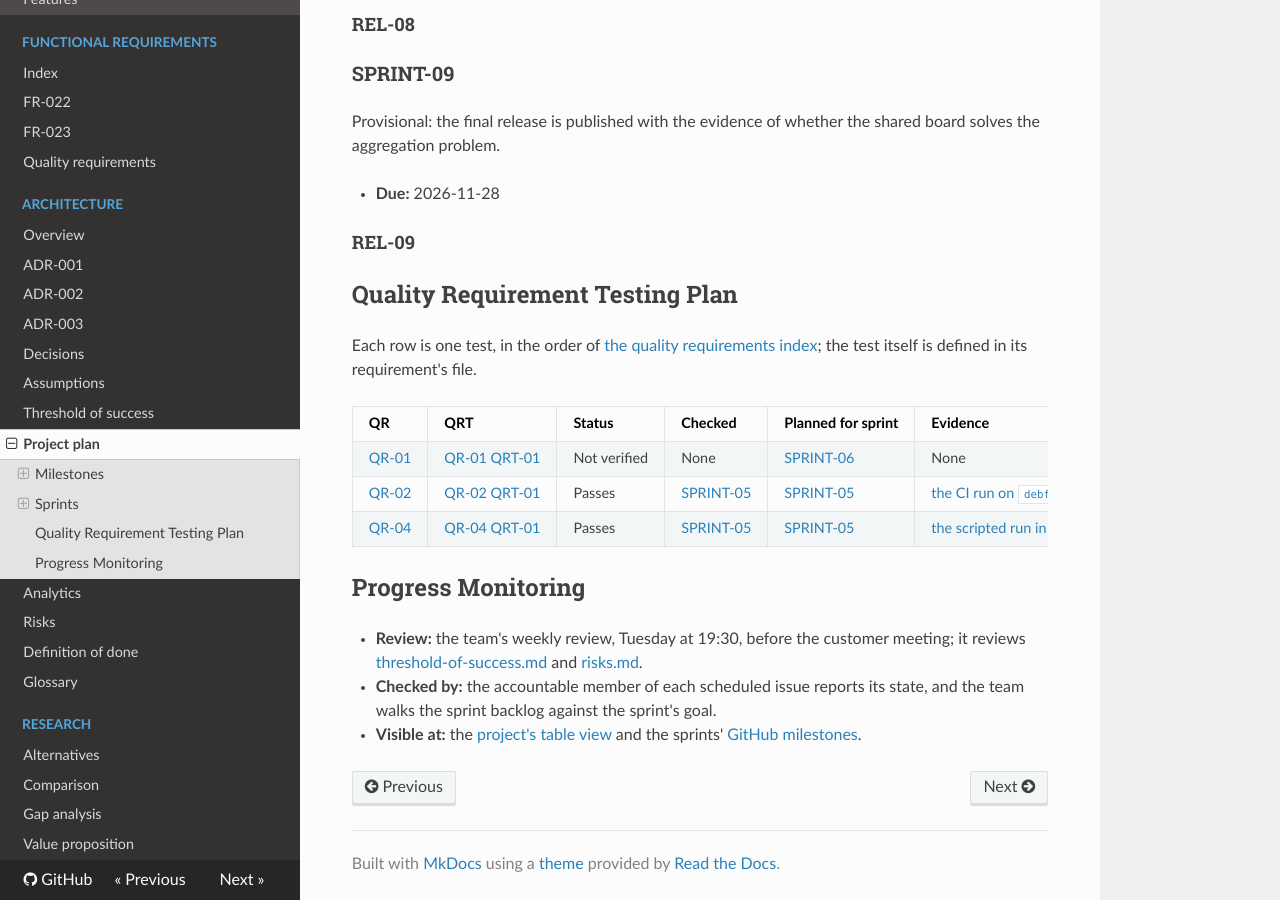
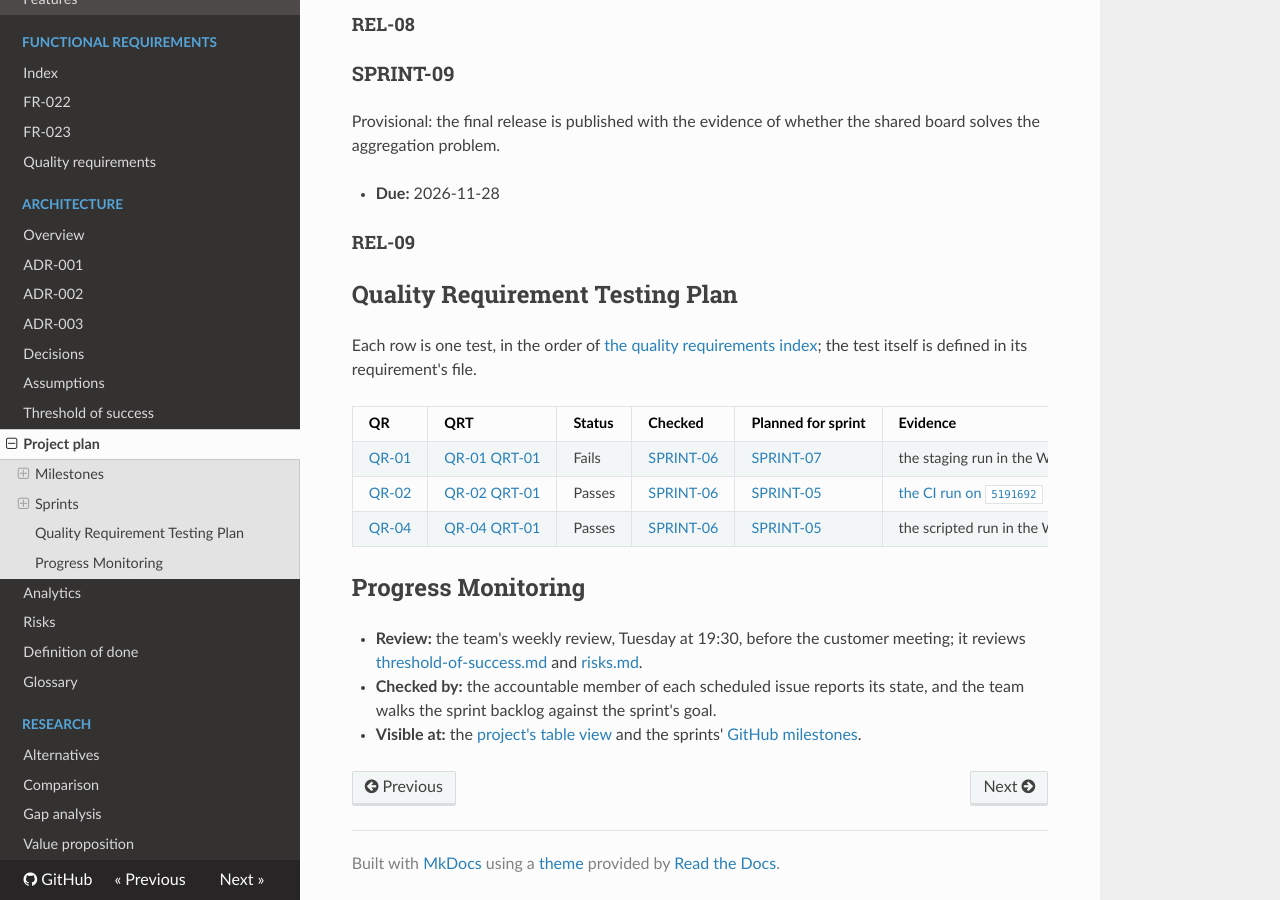
Before and after one commit to WellMadeTeam/workspace-ai-03, an MkDocs documentation site: the page built from docs/project-plan.md, in a window 1280 px wide and 900 px high, scrolled down 3461 px. Built offline with MkDocs 1.6.1, drawn with Linux system fonts in a browser that asks for light colours; nearby versions of some CDN libraries.

Commit message:
docs: add running results for the testing plan rows

```diff
--- a/docs/project-plan.md
+++ b/docs/project-plan.md
@@ -123,11 +123,11 @@ Provisional: the final release is published with the evidence of whether the sha
 
 Each row is one test, in the order of [the quality requirements index](quality-requirements/README.md); the test itself is defined in its requirement's file.
 
-| QR                                        | QRT                                                     | Status       | Checked                 | Planned for sprint      | Evidence                                                                                            |
-| ----------------------------------------- | ------------------------------------------------------- | ------------ | ----------------------- | ----------------------- | --------------------------------------------------------------------------------------------------- |
-| [QR-01](quality-requirements/qr/QR-01.md) | [QR-01 QRT-01](quality-requirements/qr/QR-01.md#qrt-01) | Not verified | None                    | [SPRINT-06](#sprint-06) | None                                                                                                |
-| [QR-02](quality-requirements/qr/QR-02.md) | [QR-02 QRT-01](quality-requirements/qr/QR-02.md#qrt-01) | Passes       | [SPRINT-05](#sprint-05) | [SPRINT-05](#sprint-05) | [the CI run on `debfe3e`](https://github.com/WellMadeTeam/workspace-ai-03/actions/runs/41236272755) |
-| [QR-04](quality-requirements/qr/QR-04.md) | [QR-04 QRT-01](quality-requirements/qr/QR-04.md#qrt-01) | Passes       | [SPRINT-05](#sprint-05) | [SPRINT-05](#sprint-05) | [the scripted run in the Week 05 report](../reports/week-05/README.md#quality-requirement-tests)    |
+| QR                                        | QRT                                                     | Status | Checked                 | Planned for sprint      | Evidence                                                                                            |
+| ----------------------------------------- | ------------------------------------------------------- | ------ | ----------------------- | ----------------------- | --------------------------------------------------------------------------------------------------- |
+| [QR-01](quality-requirements/qr/QR-01.md) | [QR-01 QRT-01](quality-requirements/qr/QR-01.md#qrt-01) | Fails  | [SPRINT-06](#sprint-06) | [SPRINT-07](#sprint-07) | the staging run in the Week 06 report                                                               |
+| [QR-02](quality-requirements/qr/QR-02.md) | [QR-02 QRT-01](quality-requirements/qr/QR-02.md#qrt-01) | Passes | [SPRINT-06](#sprint-06) | [SPRINT-05](#sprint-05) | [the CI run on `5191692`](https://github.com/WellMadeTeam/workspace-ai-03/actions/runs/42637687059) |
+| [QR-04](quality-requirements/qr/QR-04.md) | [QR-04 QRT-01](quality-requirements/qr/QR-04.md#qrt-01) | Passes | [SPRINT-06](#sprint-06) | [SPRINT-05](#sprint-05) | the scripted run in the Week 06 report                                                              |
 
 ## Progress Monitoring
 
```
